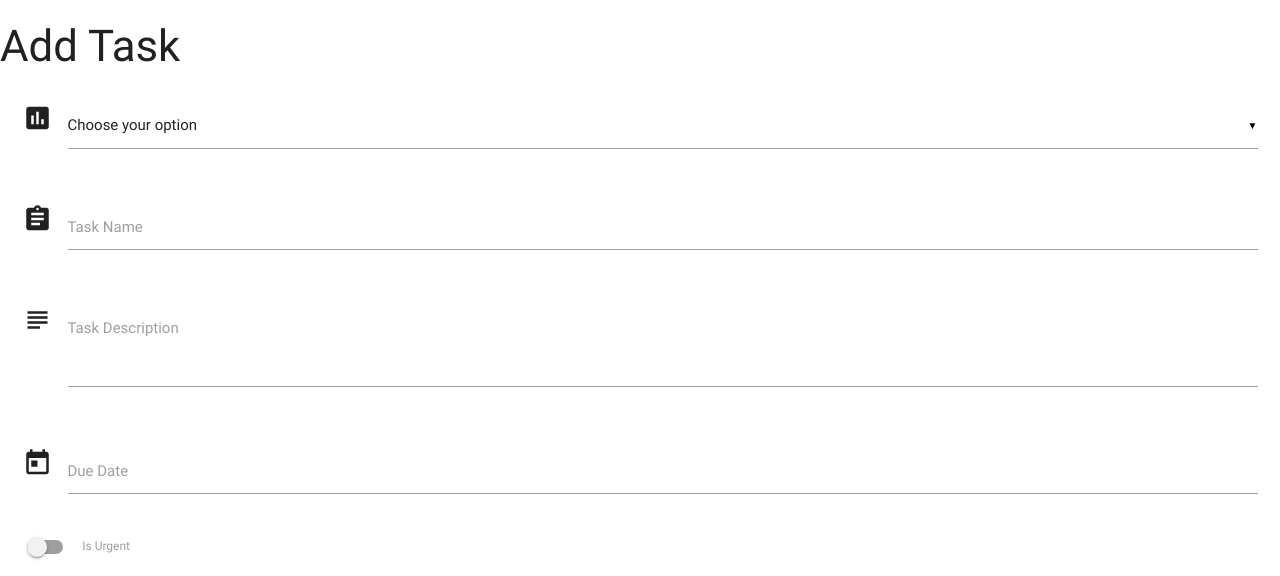
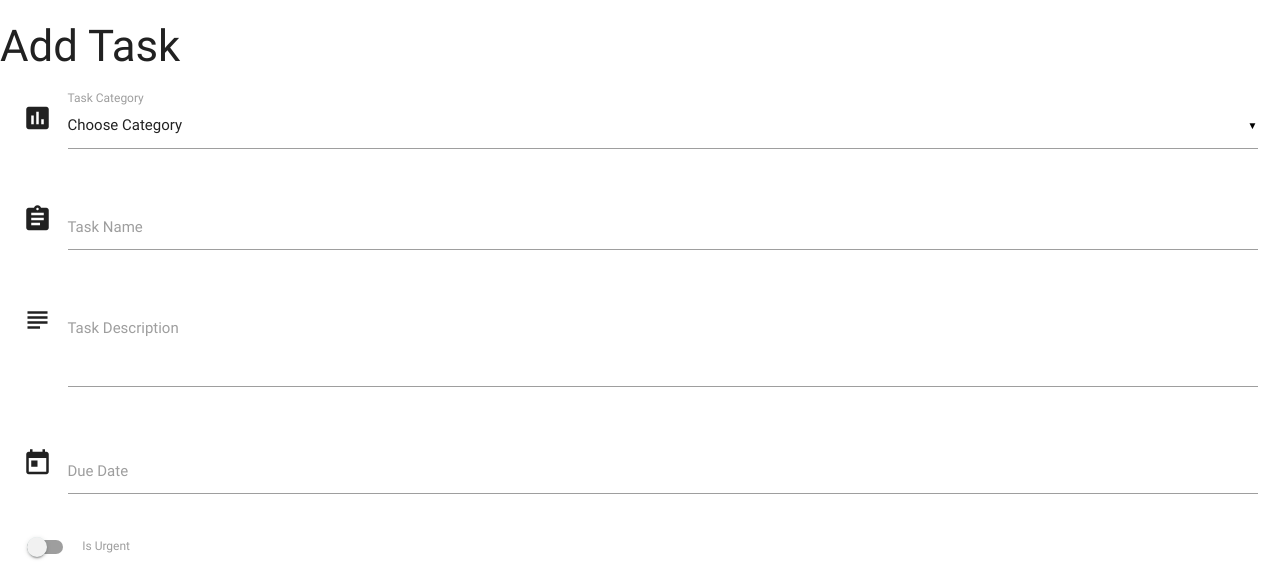
Before and after one commit to bransfieldjack/task_manager_application, a Flask app: page /add_task in a window 1280 px wide. Shown: the top 576 px of the page. Run offline with Flask 2, Linux system fonts and the light colour scheme; data that the repository does not hold is empty; some libraries are stand-ins or nearby versions.

Commit message:
Bound category names to database.

```diff
--- a/app.py
+++ b/app.py
@@ -19,7 +19,7 @@ def get_tasks():
 
 @app.route("/add_task")
 def add_task():
-    return render_template("addtask.html")
+    return render_template("addtask.html", categories=mongo.db.categories.find())
 
 
 if __name__ == '__main__':
--- a/templates/addtask.html
+++ b/templates/addtask.html
@@ -5,12 +5,13 @@
         <div class="row">
           <div class="input-field col s12">
             <i class="material-icons prefix">poll</i>
-              <select>
-                <option value="" disabled selected>Choose your option</option>
-                <option value="1">Option 1</option>
-                <option value="2">Option 2</option>
-                <option value="3">Option 3</option>
+              <select id="category" name="category_name">
+                <option value="" disabled selected>Choose Category</option>
+                {% for cat in categories %}
+                    <option value="{{cat.category_name}}">{{cat.category_name}}</option>
+                {% endfor %}
               </select>
+              <label>Task Category</label>
           </div>
         </div>
         <div class="row">
```
